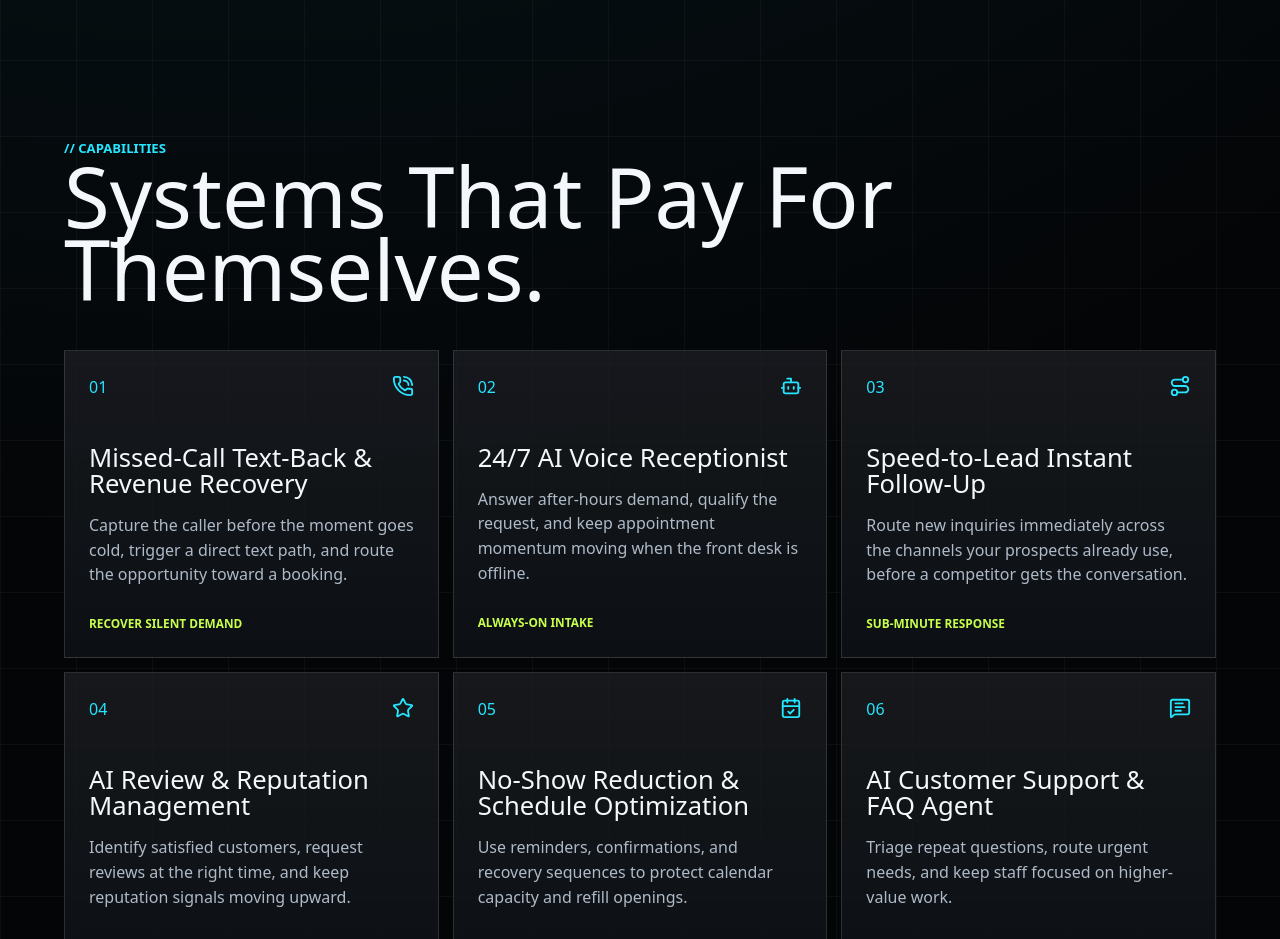
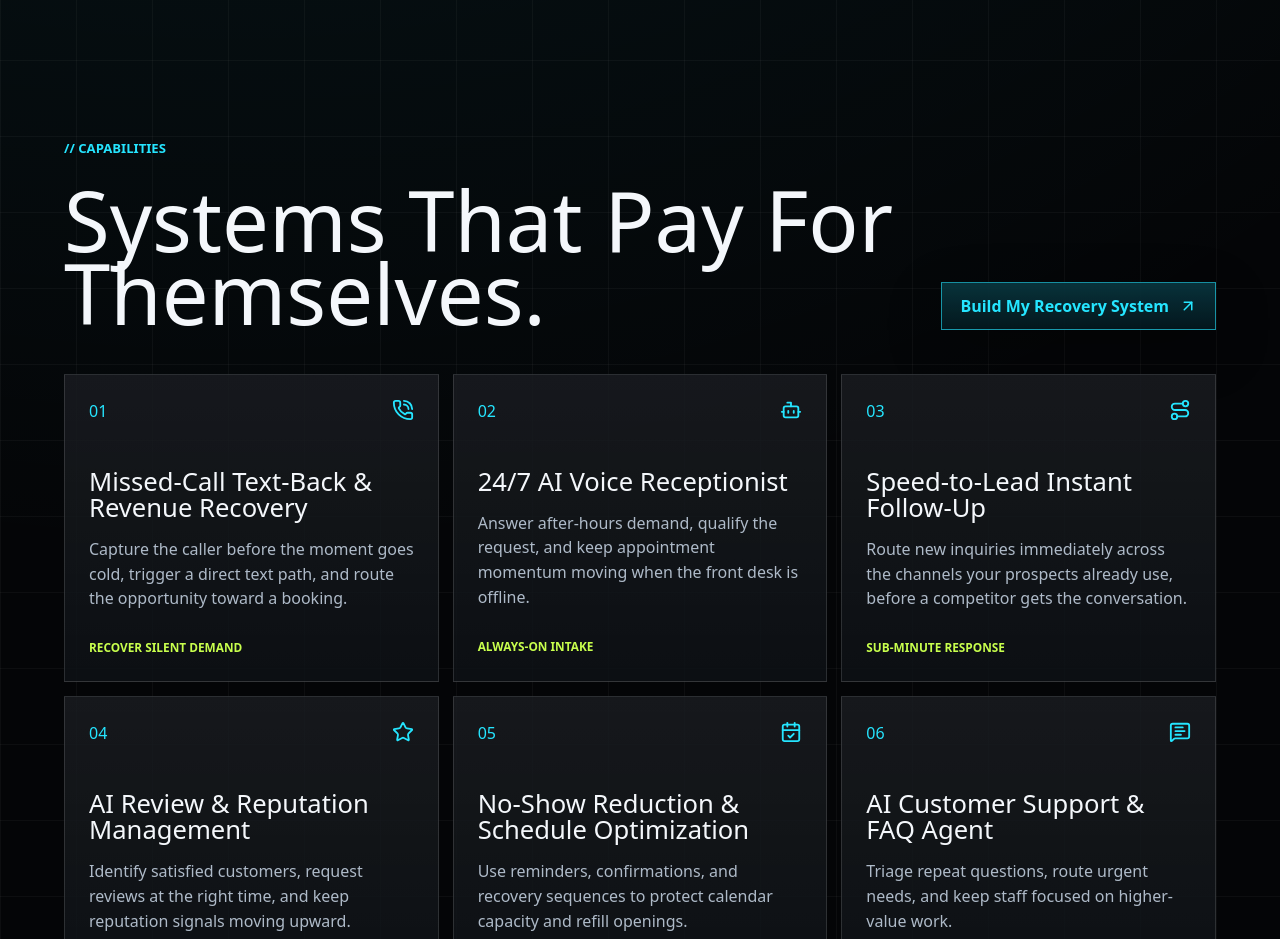
Before and after one commit to carlosreynag06/iq-integrations, a Next.js app: page / in a window 1280 px wide. Shown: the part 1840-2779 px from the top of the page. Built offline with nearby package versions, Linux system fonts and the light colour scheme.

Commit message:
Add capability section CTA

```diff
--- a/app/globals.css
+++ b/app/globals.css
@@ -471,8 +471,51 @@ summary {
 }
 
 .systems-lead {
-  max-width: 980px;
+  display: grid;
+  grid-template-columns: minmax(0, 1fr) auto;
+  gap: 24px;
+  align-items: end;
   margin-bottom: 44px;
+}
+
+.systems-lead p,
+.systems-lead h2 {
+  grid-column: 1;
+}
+
+.systems-cta {
+  display: inline-flex;
+  min-height: 48px;
+  align-items: center;
+  justify-content: center;
+  gap: 10px;
+  grid-column: 2;
+  grid-row: 1 / span 2;
+  padding: 0 18px;
+  border: 1px solid rgba(37, 229, 255, 0.58);
+  background:
+    linear-gradient(180deg, rgba(37, 229, 255, 0.16), rgba(37, 229, 255, 0.035)),
+    rgba(3, 17, 23, 0.9);
+  color: var(--cyan);
+  font-weight: 900;
+  box-shadow: 0 18px 54px rgba(0, 0, 0, 0.28);
+  transition: transform 180ms ease, border-color 180ms ease, box-shadow 180ms ease;
+}
+
+.systems-cta:hover {
+  border-color: rgba(37, 229, 255, 0.95);
+  box-shadow:
+    0 0 0 1px rgba(37, 229, 255, 0.22),
+    0 22px 64px rgba(37, 229, 255, 0.2);
+  transform: translateY(-2px);
+}
+
+.systems-cta svg {
+  transition: transform 180ms ease;
+}
+
+.systems-cta:hover svg {
+  transform: translate(2px, -2px);
 }
 
 .systems-stage {
@@ -721,6 +764,16 @@ details p {
   .footer {
     grid-template-columns: 1fr;
   }
+
+  .systems-lead {
+    grid-template-columns: 1fr;
+  }
+
+  .systems-cta {
+    grid-column: 1;
+    grid-row: auto;
+    width: fit-content;
+  }
 }
 
 @media (max-width: 760px) {
--- a/app/page.tsx
+++ b/app/page.tsx
@@ -207,6 +207,9 @@ export default function Home() {
           <div className="systems-lead">
             <p>{"// CAPABILITIES"}</p>
             <h2>Systems That Pay For Themselves.</h2>
+            <Link href="#audit" className="systems-cta">
+              Build My Recovery System <ArrowUpRight size={18} />
+            </Link>
           </div>
           <div className="systems-stage">
             {systems.map((item) => {
```
